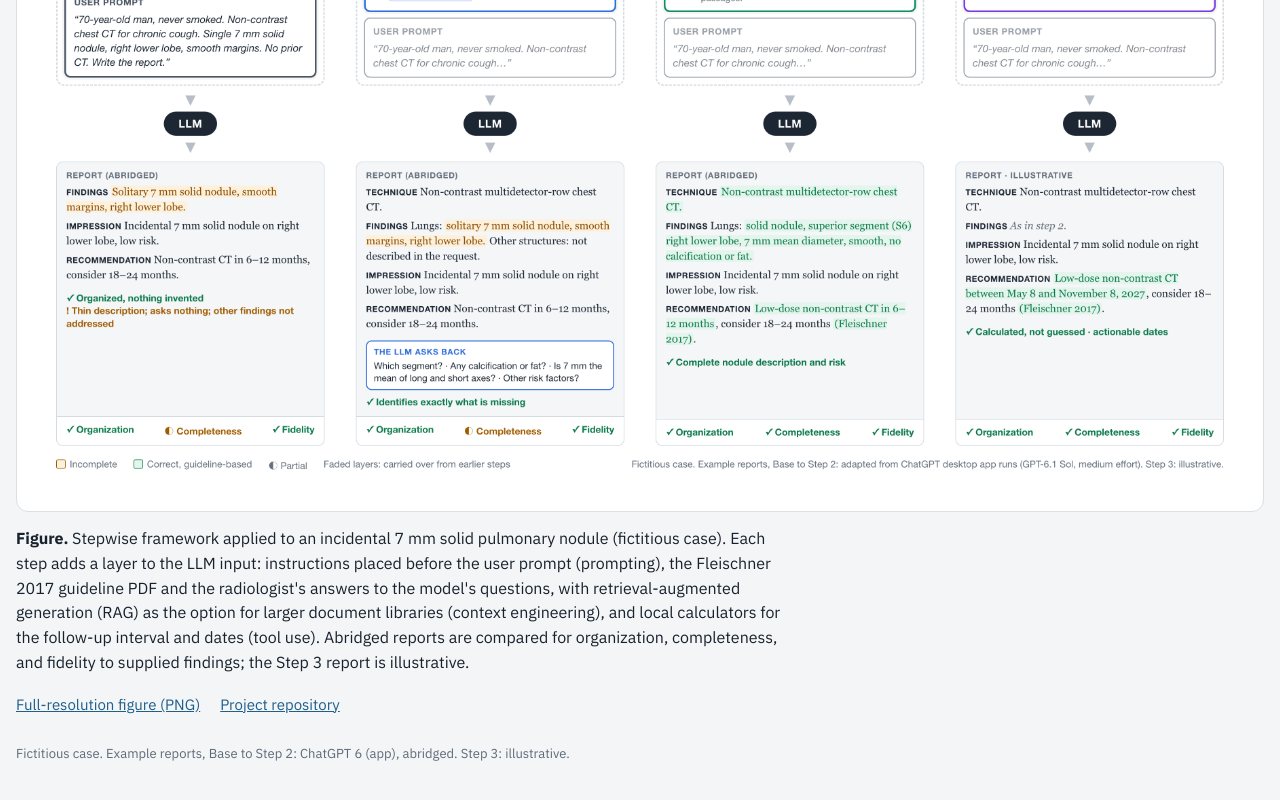
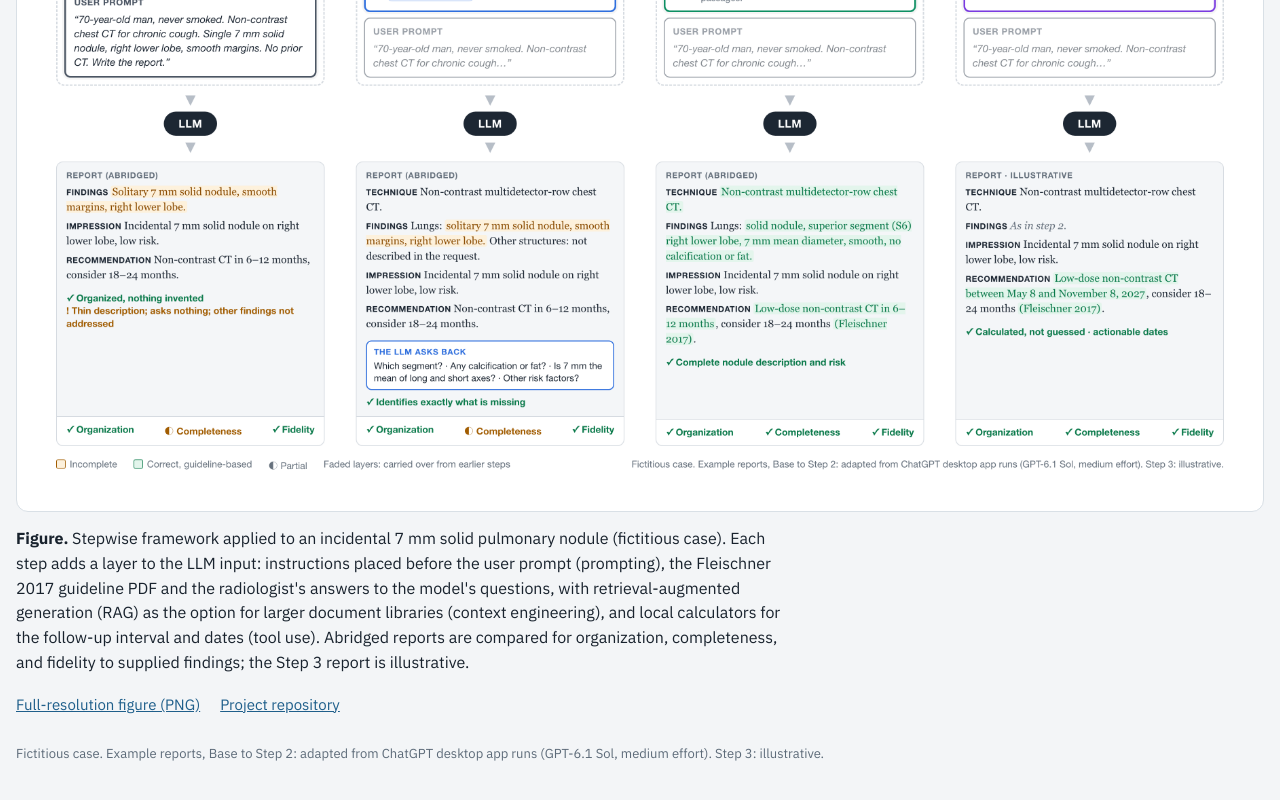
Before and after one commit to juanto121/car-exhibit, a plain HTML site: page index.html in a window 1280 px wide. Shown: the part 707-1507 px from the top of the page. Drawn offline with Linux system fonts and the light colour scheme.

Commit message:
Page footer: name the ChatGPT desktop app model
Co-Authored-By: Claude Opus 5.5 <noreply@anthropic.com>

```diff
--- a/index.html
+++ b/index.html
@@ -56,7 +56,7 @@
     <a href="https://github.com/juanto121/car-exhibit">Project repository</a>
   </div>
 
-  <footer>Fictitious case. Example reports, Base to Step 2: ChatGPT 6 (app), abridged. Step 3: illustrative.</footer>
+  <footer>Fictitious case. Example reports, Base to Step 2: adapted from ChatGPT desktop app runs (GPT-6.1 Sol, medium effort). Step 3: illustrative.</footer>
 </main>
 </body>
 </html>
```
